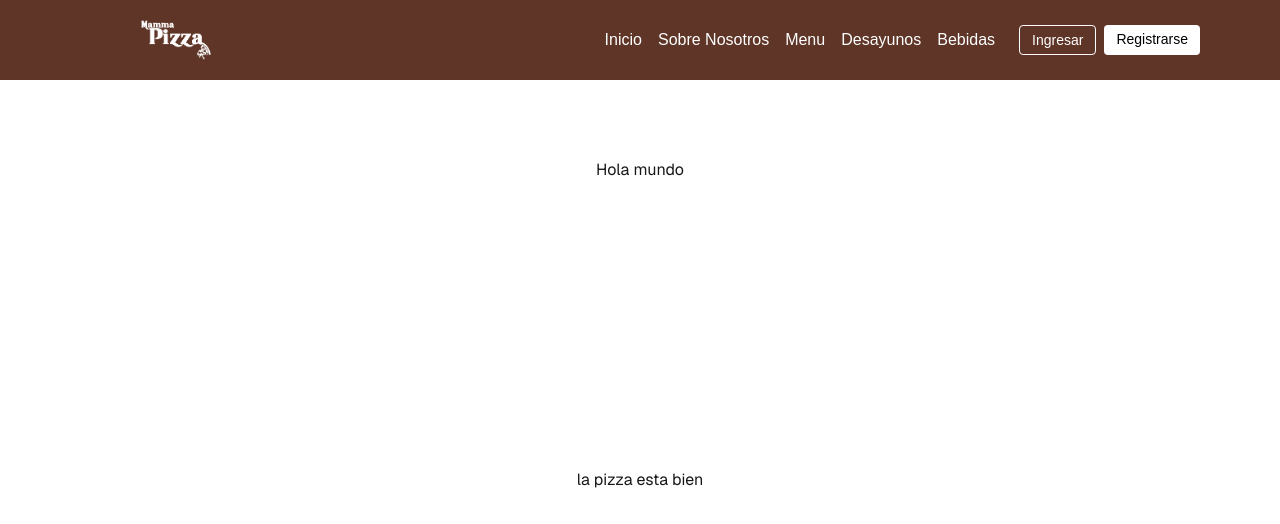
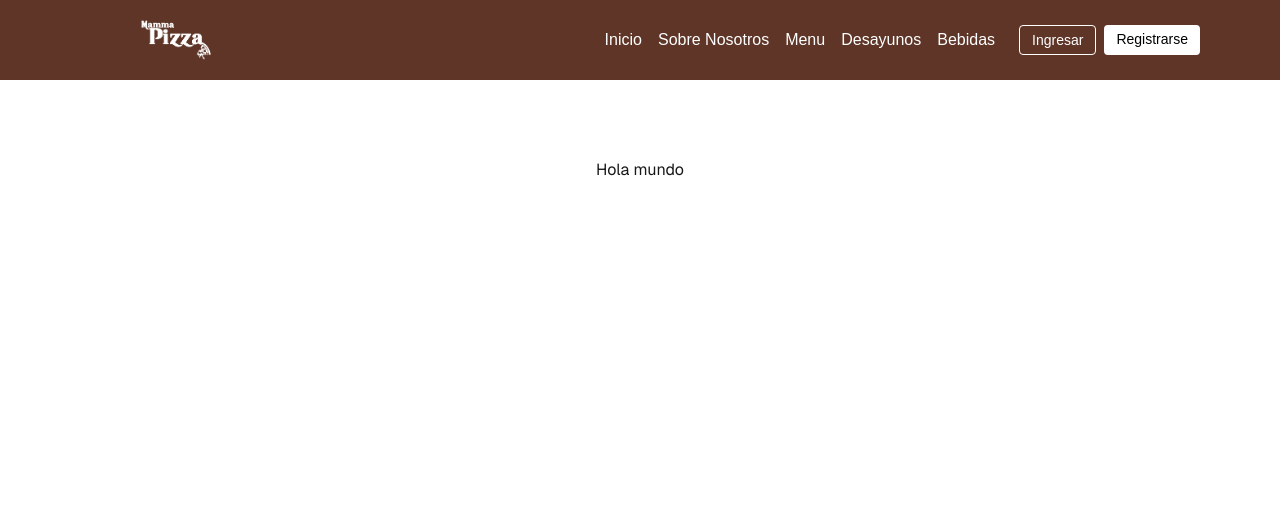
Before and after one commit to jhonvillanueva44/mammapizza, a Next.js app in the folder frontend/: page / in a window 1280 px wide. Shown: the top 524 px of the page. Built offline with nearby package versions, Linux system fonts and the light colour scheme.

Commit message:
borrando a jhon

```diff
--- a/frontend/app/page.tsx
+++ b/frontend/app/page.tsx
@@ -4,7 +4,6 @@ export default function Home() {
   return (
     <div className="grid grid-rows-[20px_1fr_20px] items-center justify-items-center min-h-screen p-8 pb-20 gap-16 sm:p-20 font-[family-name:var(--font-geist-sans)]">
       <h1>Hola mundo</h1>
-      <h1>la pizza esta bien</h1>
     </div>
   );
 }
```
